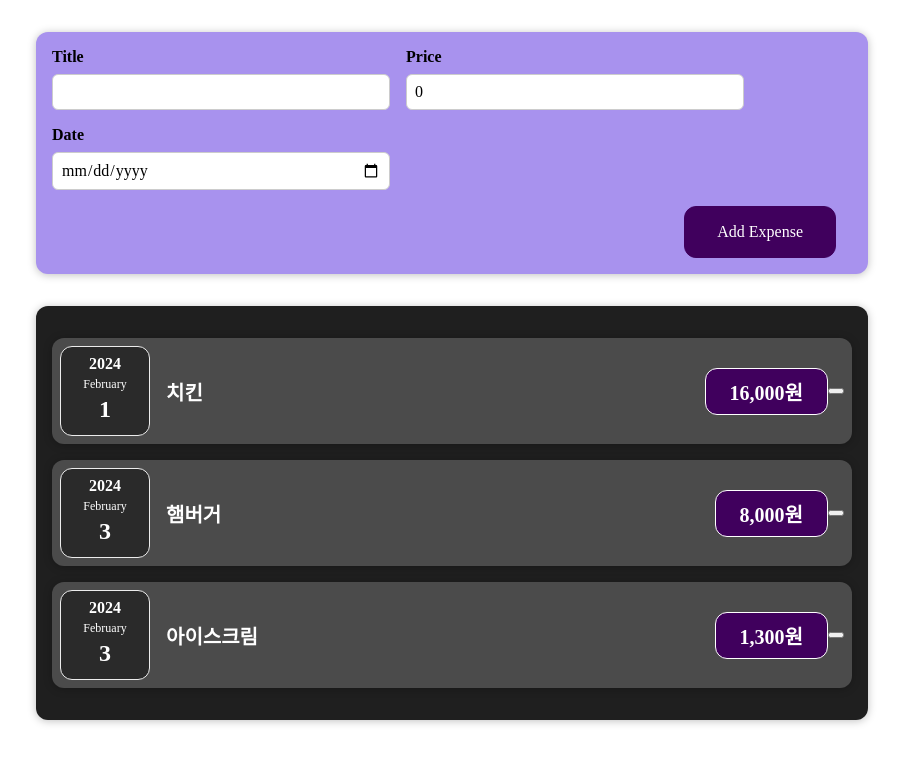
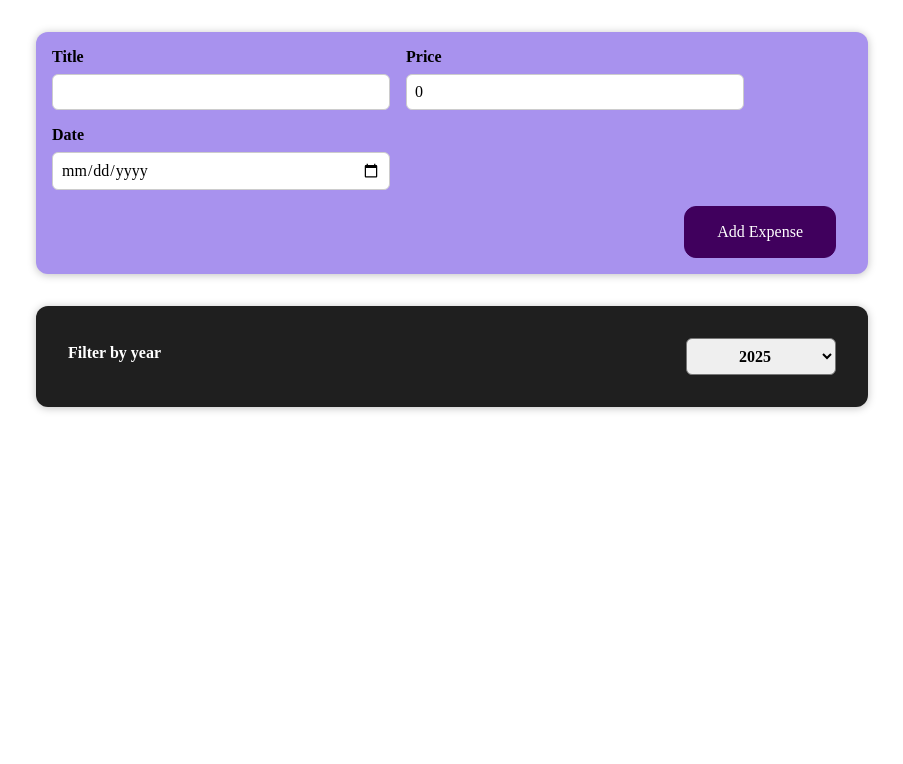
Before and after one commit to seyoung0314/react-study, a React (Vite) app: page / in a window 1280 px wide. Shown: the top 764 px of the page, without its empty margins (188-1091 px from the left). Built offline with nearby package versions, Linux system fonts and the light colour scheme.

Commit message:
동적 리스트 렌더링

```diff
--- a/src/App.jsx
+++ b/src/App.jsx
@@ -48,12 +48,12 @@ function App() {
   {
     "title": "치킨",
     "price": 16000,
-    "date": new Date(2024,1,1),
+    "date": new Date(2022,1,1),
   },
   {
     "title": "햄버거",
     "price": 8000,
-    "date": new Date(2024,1,3),
+    "date": new Date(2023,1,3),
   },
   {
     "title": "아이스크림",
--- a/src/components/expenses/ExpenseFilter.jsx
+++ b/src/components/expenses/ExpenseFilter.jsx
@@ -1,9 +1,11 @@
 import React from 'react';
 import './ExpenseFilter.css';
 
-const ExpenseFilter = () => {
+const ExpenseFilter = ({ onChangeFilter }) => {
 
-  const changeYearHandler = e => { };
+  const changeYearHandler = e => {
+    onChangeFilter(e.target.value);
+  };
 
   return (
     <div className='expenses-filter'>
--- a/src/components/expenses/ExpenseItem.jsx
+++ b/src/components/expenses/ExpenseItem.jsx
@@ -19,16 +19,6 @@ const { title, price, date } = expense;
   // 원화 표기법으로 변환
   const formatPrice = new Intl.NumberFormat('ko-KR').format(price);
 
-  // 이벤트 핸들러 정의
-  function handleClick(e) {
-    /*
-      리액트는 단순히 변수가 변경된다고 화면의 렌더링을 변경하지 않고
-      오로지 상태값의 변경에 의해서만 렌더링을 변경
-    */
-    // itemTitle = '짜장면';
-    setItemTitle('짜장면');
-  }
-
   return (
     <Card className='expense-item'>
       <ExpenseDate expenseDate={date} />
@@ -37,10 +27,6 @@ const { title, price, date } = expense;
         <div className='expense-item__price'>{formatPrice}원</div>
       </div>
 
-      <button
-        id='btn1'
-        onClick={handleClick}>
-      </button>
 
     </Card>
   );
--- a/src/components/expenses/ExpenseList.jsx
+++ b/src/components/expenses/ExpenseList.jsx
@@ -1,17 +1,34 @@
-import React from 'react'
-import ExpenseItem from './ExpenseItem.jsx'
-import './ExpenseList.css';
+import React,{useState} from "react";
+import ExpenseItem from "./ExpenseItem";
+import "./ExpenseList.css";
+import ExpenseFilter from "./ExpenseFilter";
 
-const ExpenseList = (props) => {
+const ExpenseList = ({ expenses }) => {
+  // ExpenseFilter에서 선택한 연도값을 여기서 출력
+  const [year, setYear] = useState(new Date().getFullYear().toString());
 
-  const {expenses} = props;
+  // 연도를 끌어올리기 위한 함수
+  const onFilterChange = (filteredYear) => {
+    console.log(`선택된 끌어올려진 연도: ${filteredYear}`);
+    setYear(filteredYear);
+  };
+
+  // const createItemArray = () => {
+  //   // expenses라는 객체배열을 ExpenseItem컴포넌트 배열로 변환
+
+  //   return expenses.map(ex => <ExpenseItem expense={ex} />);
+  // };
+
   return (
     <div className="expenses">
-      <ExpenseItem expense={expenses[0]}/>
-      <ExpenseItem expense={expenses[1]}/>
-      <ExpenseItem expense={expenses[2]}/>
+      <ExpenseFilter onChangeFilter={onFilterChange} />
+      {expenses
+        .filter((ex) => ex.date.getFullYear().toString() === year)
+        .map((ex) => (
+          <ExpenseItem expense={ex} />
+        ))}
     </div>
-  )
-}
+  );
+};
 
-export default ExpenseList
+export default ExpenseList;
```
